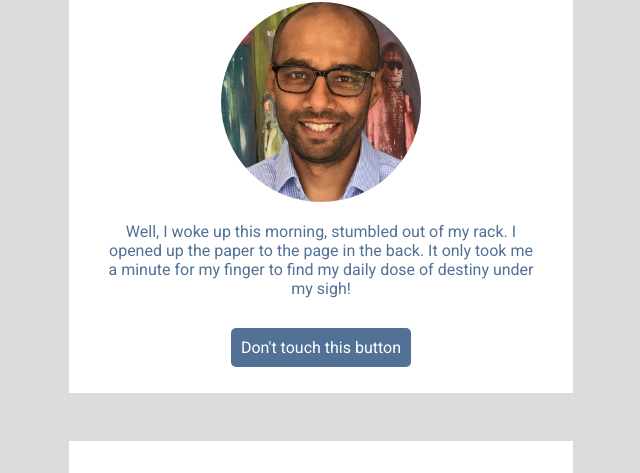
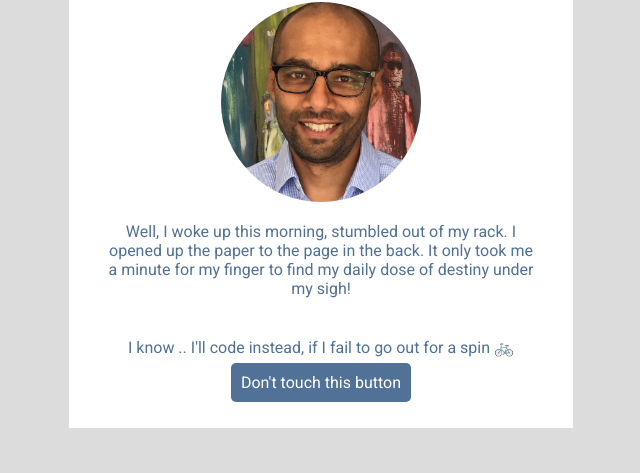
Before and after one commit to akilchomoko/profile, a plain HTML site: page index.html in a window 1280 px wide. Shown: the part 165-638 px from the top of the page, without its empty margins (319-959 px from the left). Drawn offline with Linux system fonts and the light colour scheme.

Commit message:
Actions after a sigh

```diff
--- a/index.html
+++ b/index.html
@@ -13,6 +13,7 @@
     <h1>Hello, I'm Akil 🤩</h1>
       <img src="images/photo.jpg" class="img-round" >
       <p id="intro">Well, I woke up this morning, stumbled out of my rack. I opened up the paper to the page in the back. It only took me a minute for my finger to find my daily dose of destiny under my sigh!</p>
+      <P>I know .. I'll code instead, if I fail to go out for a spin 🚲</P>
       <a href="https://www.youtube.com/watch?v=6uecFirb4T4" class="button-blue">Don't touch this button</a>
     </div>
 
```
